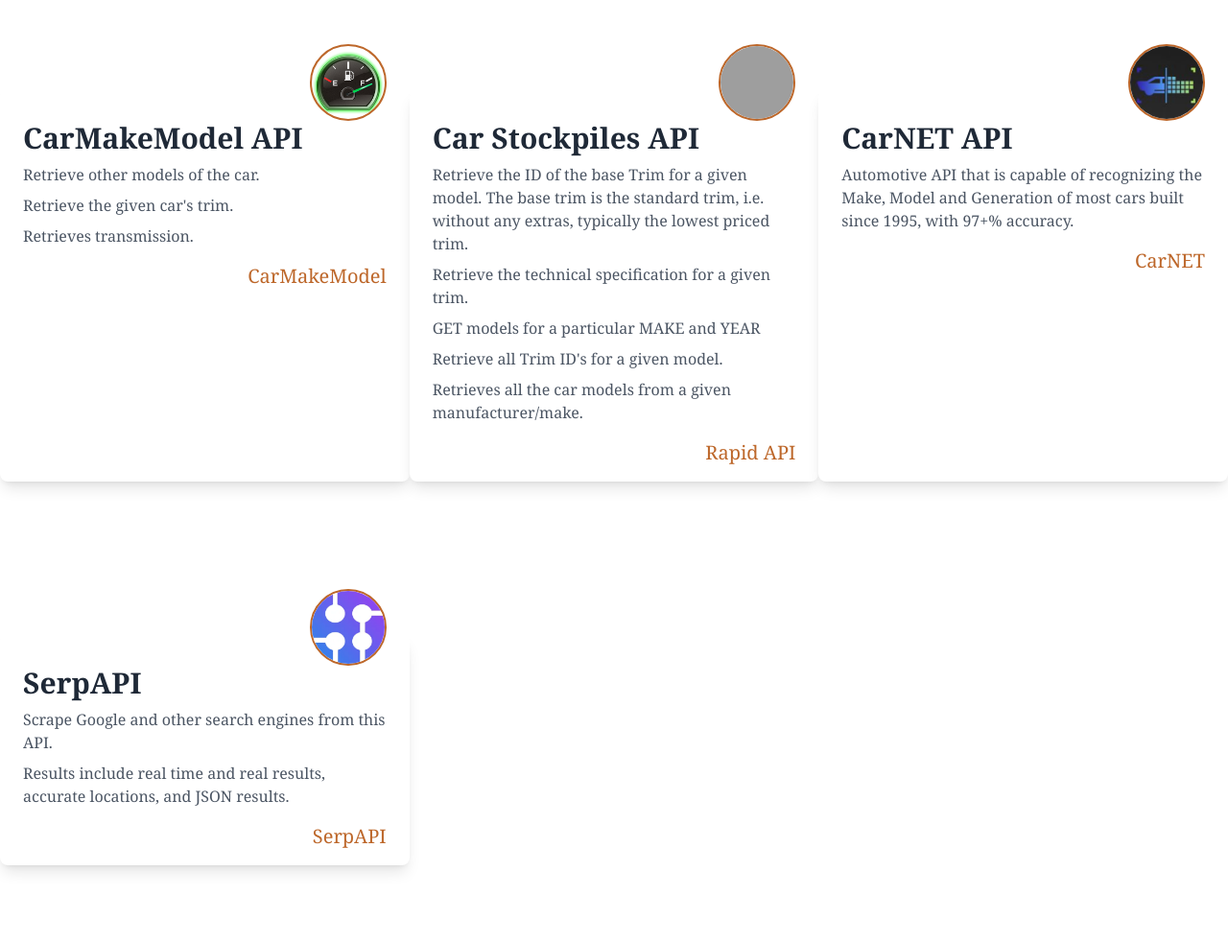
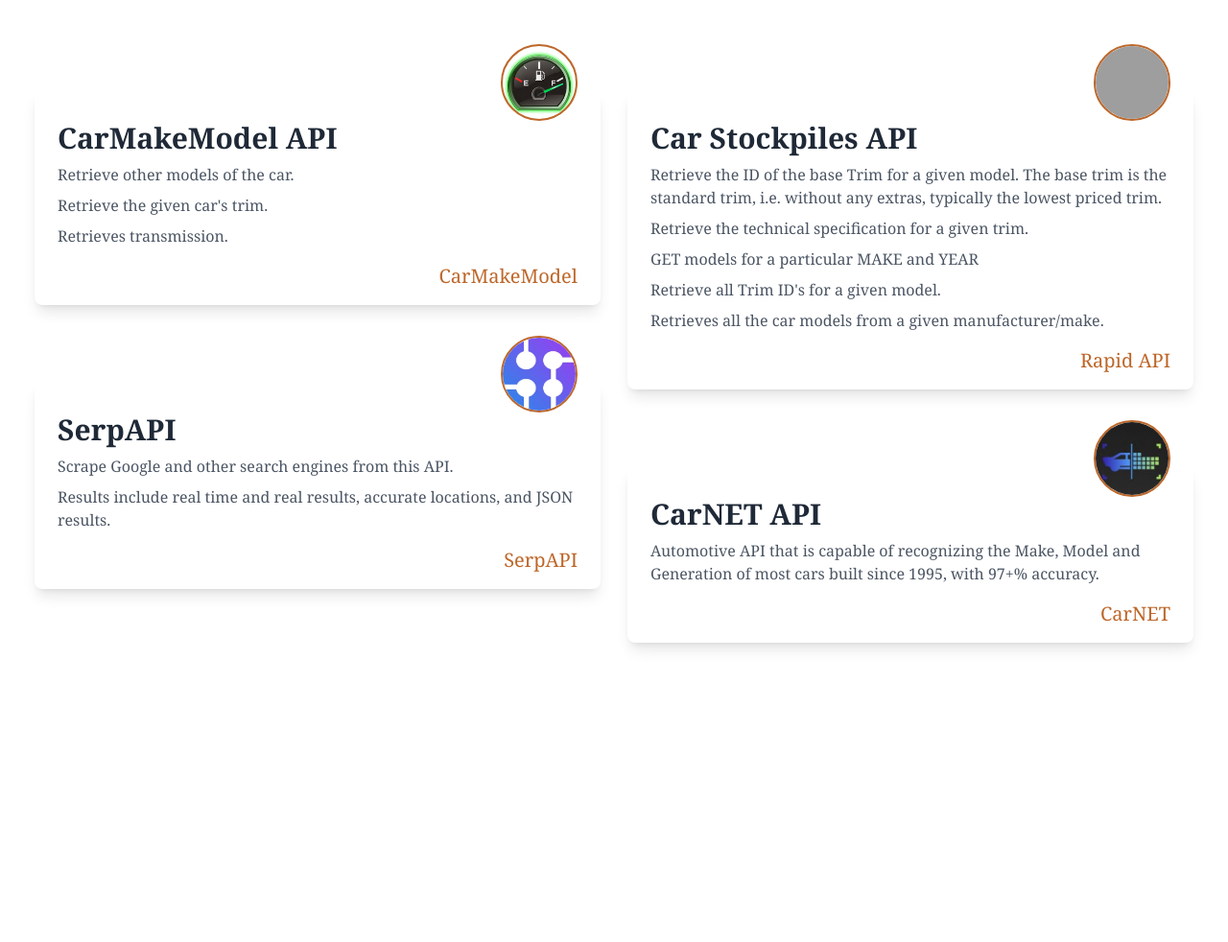
Before and after one commit to BWSullivan/OneShotCar, a Flask app: page /resources in a window 1280 px wide. Shown: the part 154-1136 px from the top of the page at 96% size. After the commit the page ends 831 px from the top, so only its background shows below. Run offline with Flask 2, Linux system fonts and the light colour scheme; parts of the project's set-up code (start-up, migrations or seed data) failed here and were passed over; grey boxes are pictures that could not be loaded.

Commit message:
reformatted resources page

```diff
--- a/static/dist/output.css
+++ b/static/dist/output.css
@@ -591,6 +591,16 @@
   margin-bottom: 2.5rem;
 }
 
+.mx-3 {
+  margin-left: 0.75rem;
+  margin-right: 0.75rem;
+}
+
+.mx-9 {
+  margin-left: 2.25rem;
+  margin-right: 2.25rem;
+}
+
 .mr-3 {
   margin-right: 0.75rem;
 }
@@ -859,6 +869,18 @@
 
 .gap-3 {
   gap: 0.75rem;
+}
+
+.gap-4 {
+  gap: 1rem;
+}
+
+.gap-5 {
+  gap: 1.25rem;
+}
+
+.gap-7 {
+  gap: 1.75rem;
 }
 
 .gap-y-6 {
--- a/templates/history.html
+++ b/templates/history.html
@@ -64,5 +64,8 @@
 
     <!-- header -->
     <header class="text-[#bd672a] text-6xl text-center my-6 font-extrabold" style="text-shadow: 1px 1px 2px black">Search History</header>
+
+    <!-- search history -->
+
 </body>
 </html>
--- a/templates/resources.html
+++ b/templates/resources.html
@@ -66,8 +66,10 @@
     <header class="text-[#bd672a] text-6xl text-center my-6 font-extrabold" style="text-shadow: 1px 1px 2px black">Resources</header>
 
     <!-- apis used -->
-    <div class="grid grid-cols-3">
+    <div class="grid grid-cols-2 gap-7 mx-9">
       <!--<div class="flex flex-wrap">-->
+        <!-- first column -->
+        <div>
           <!-- makemodelyear api -->
           <div class="py-4 px-6 bg-white shadow-lg rounded-lg my-20">
             <div class="flex justify-center md:justify-end -mt-16">
@@ -83,6 +85,23 @@
               <a href="https://carmakemodeldb.com/" class="text-xl font-medium text-[#bd672a]">CarMakeModel</a>
             </div>
           </div>
+          <!-- serpapi api -->
+          <div class="py-4 px-6 bg-white shadow-lg rounded-lg my-20">
+            <div class="flex justify-center md:justify-end -mt-16">
+              <img class="w-20 h-20 object-cover rounded-full border-2 border-[#bd672a]" src="/static/photos/serpapi.PNG">
+            </div>
+            <div>
+              <h2 class="text-gray-800 text-3xl font-semibold">SerpAPI</h2>
+              <p class="mt-2 text-gray-600">Scrape Google and other search engines from this API.</p>
+              <p class="mt-2 text-gray-600">Results include real time and real results, accurate locations, and JSON results.</p>
+            </div>
+            <div class="flex justify-end mt-4">
+              <a href="https://serpapi.com/" class="text-xl font-medium text-[#bd672a]">SerpAPI</a>
+            </div>
+          </div>
+        </div>
+        <!-- second column -->
+        <div>
           <!-- rapid api -->
           <div class="py-4 px-6 bg-white shadow-lg rounded-lg my-20">
             <div class="flex justify-center md:justify-end -mt-16">
@@ -113,19 +132,6 @@
               <a href="https://carnet.ai/" class="text-xl font-medium text-[#bd672a]">CarNET</a>
             </div>
           </div>
-        <!-- serpapi api -->
-        <div class="py-4 px-6 bg-white shadow-lg rounded-lg my-20">
-          <div class="flex justify-center md:justify-end -mt-16">
-            <img class="w-20 h-20 object-cover rounded-full border-2 border-[#bd672a]" src="/static/photos/serpapi.PNG">
-          </div>
-          <div>
-            <h2 class="text-gray-800 text-3xl font-semibold">SerpAPI</h2>
-            <p class="mt-2 text-gray-600">Scrape Google and other search engines from this API.</p>
-            <p class="mt-2 text-gray-600">Results include real time and real results, accurate locations, and JSON results.</p>
-          </div>
-          <div class="flex justify-end mt-4">
-            <a href="https://serpapi.com/" class="text-xl font-medium text-[#bd672a]">SerpAPI</a>
-          </div>
         </div>
       <!--</div>-->
     </div>
```
Lines whose indentation alone changed are shown as unchanged.
